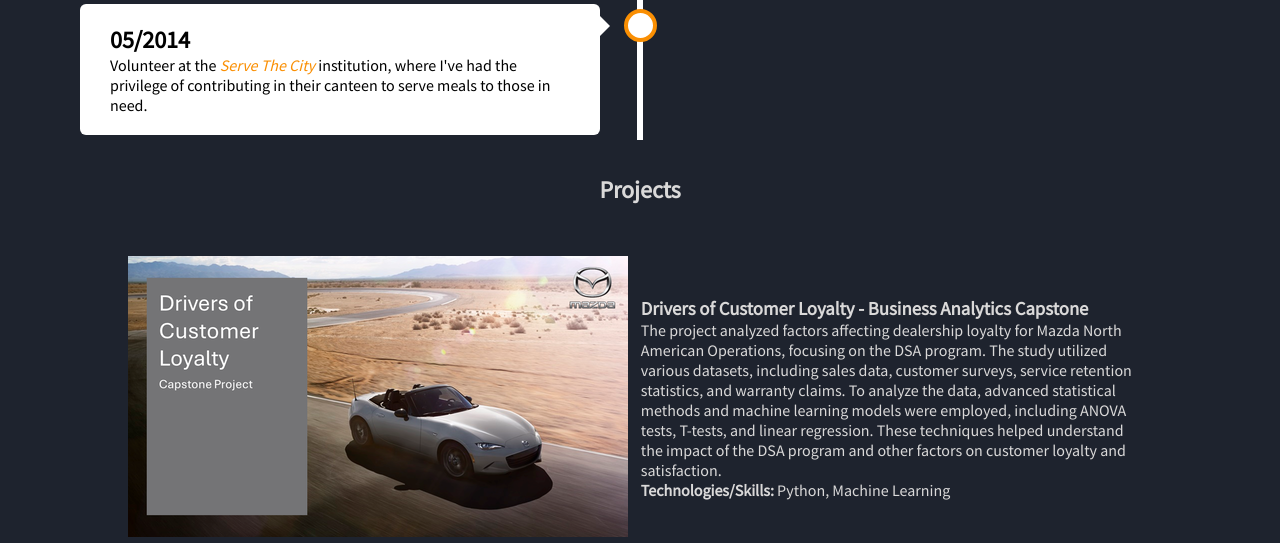
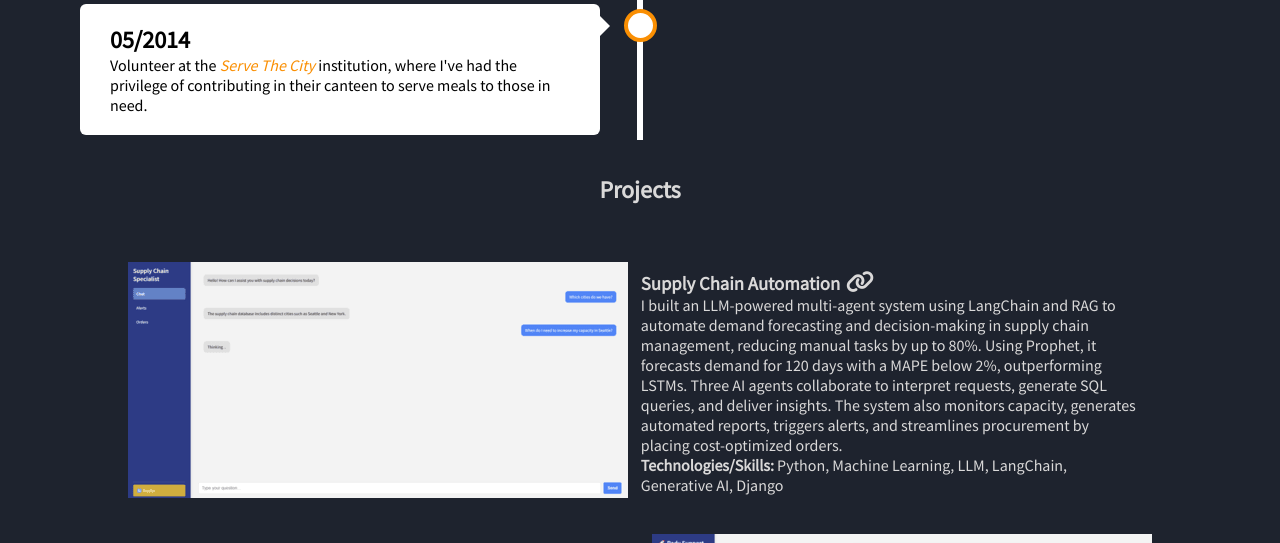
Before and after one commit to Martimlt/Portfolio, a Django app: page / in a window 1280 px wide. Shown: the part 5957-6500 px from the top of the page. Run offline with Django 5.2, Linux system fonts and the light colour scheme; some libraries are stand-ins or nearby versions.

Commit message:
Added projects

```diff
--- a/portfolio/templates/portfolio/singlepage.html
+++ b/portfolio/templates/portfolio/singlepage.html
@@ -350,6 +350,33 @@
 <div class="projetos" id="projectsContainer">
   <div class="separadoresEsquerda" id="project1">
     <div class="imgprojeto">
+        <img src="{% static 'portfolio/images/supplychainautomation.png' %}"/>
+    </div>
+    <div class="textCompetencias">
+        <h3>Supply Chain Automation <a href="https://www.linkedin.com/posts/martim-teixeira_ai-machinelearning-langchain-activity-7300599507098968064-0Rlq?utm_source=share&utm_medium=member_desktop&rcm=ACoAACzMdvoBWY4qk5QXn-KfeocDPVYUn-i9j1k" target="_blank"><i class="fa-solid fa-link button1"></i></a></h3>
+        <p>I built an LLM-powered multi-agent system using LangChain and RAG to automate demand forecasting and
+          decision-making in supply chain management, reducing manual tasks by up to 80%. Using Prophet, it
+          forecasts demand for 120 days with a MAPE below 2%, outperforming LSTMs. Three AI agents collaborate
+          to interpret requests, generate SQL queries, and deliver insights. The system also monitors capacity,
+          generates automated reports, triggers alerts, and streamlines procurement by placing cost-optimized orders.</p>
+        <p><b>Technologies/Skills:</b> Python, Machine Learning, LLM, LangChain, Generative AI, Django</p>
+    </div>
+  </div>
+  <div class="separadoresDireita" id="project2">
+    <div class="imgprojeto">
+        <img src="{% static 'portfolio/images/supportautomation.png' %}"/>
+    </div>
+    <div class="textCompetencias">
+        <h3>Customer Support Automation <a href="https://www.linkedin.com/posts/martim-teixeira_ai-automation-customersupport-activity-7298402530600923137-jCHD?utm_source=share&utm_medium=member_desktop&rcm=ACoAACzMdvoBWY4qk5QXn-KfeocDPVYUn-i9j1k" target="_blank"><i class="fa-solid fa-link button1"></i></a></h3>
+        <p>To solve repetitive questions from users, I built an AI-powered automated support system that classifies
+          incoming tickets, checks if a solution exists in the FAQ, and instantly responds with the relevant answer.
+          If no match is found, it escalates the issue to a human agent. In a student IT support use case, this reduced
+          redundant tickets, sped up response times, and allowed support teams to focus on real issues.</p>
+        <p><b>Technologies/Skills:</b> Python, LLM, Generative AI, Django</p>
+    </div>
+  </div>
+  <div class="separadoresEsquerda" id="project3">
+    <div class="imgprojeto">
         <img src="{% static 'portfolio/images/Mazda_Capstone.png' %}"/>
     </div>
     <div class="textCompetencias">
@@ -363,7 +390,7 @@
         <p><b>Technologies/Skills:</b> Python, Machine Learning</p>
     </div>
   </div>
-  <div class="separadoresDireita" id="project2">
+  <div class="separadoresDireita" id="project4">
     <div class="imgprojeto">
         <img src="{% static 'portfolio/images/AUD.png' %}"/>
     </div>
@@ -379,7 +406,7 @@
         <p><b>Technologies/Skills:</b> Python (Machine Learning, NLP)</p>
     </div>
   </div>
-  <div class="separadoresEsquerda" id="project3">
+  <div class="separadoresEsquerda" id="project5">
     <div class="imgprojeto">
         <img src="{% static 'portfolio/images/Web_mining_project.png' %}"/>
     </div>
@@ -393,7 +420,7 @@
         <p><b>Technologies/Skills:</b> Python, Machine Learning, Data Analysis</p>
     </div>
   </div>
-  <div class="separadoresDireita" id="project4">
+  <div class="separadoresDireita" id="project6">
     <div class="imgprojeto">
         <img src="{% static 'portfolio/images/Website_ucsd.png' %}"/>
     </div>
@@ -412,7 +439,7 @@
         <p><b>Technologies/Skills:</b> Data Analysis, Tableau, Django, HTML, CSS, JavaScript</p>
     </div>
   </div>
-  <div class="separadoresEsquerda" id="project4">
+  <div class="separadoresEsquerda" id="project7">
     <div class="imgprojeto">
         <img src="{% static 'portfolio/images/fake-news.png' %}"/>
     </div>
@@ -427,7 +454,7 @@
         <p><b>Technologies/Skills:</b> Pyhton (Machine Learning, NLP)</p>
     </div>
   </div>
-  <div class="separadoresDireita" id="project5">
+  <div class="separadoresDireita" id="project8">
     <div class="imgprojeto">
         <img src="{% static 'portfolio/images/website_tml.png' %}"/>
     </div>
@@ -442,7 +469,7 @@
         <p><b>Technologies/Skills:</b> Data Analysis, Microsoft Power BI, Django, HTML, CSS, JavaScript</p>
     </div>
   </div>
-  <div class="separadoresEsquerda" id="project6">
+  <div class="separadoresEsquerda" id="project9">
     <div class="imgprojeto">
         <img src="{% static 'portfolio/images/projetoLP2.png' %}"/>
     </div>
@@ -457,7 +484,7 @@
         <p><b>Technologies/Skills:</b> Java</p>
     </div>
   </div>
-  <div class="separadoresDireita" id="project7">
+  <div class="separadoresDireita" id="project10">
     <div class="imgprojeto">
         <img src="{% static 'portfolio/images/ProjetoFP.png' %}"/>
     </div>
```
Also changed, not shown: portfolio/static/portfolio/images/supplychainautomation.png (added), portfolio/static/portfolio/images/supportautomation.png (added).
